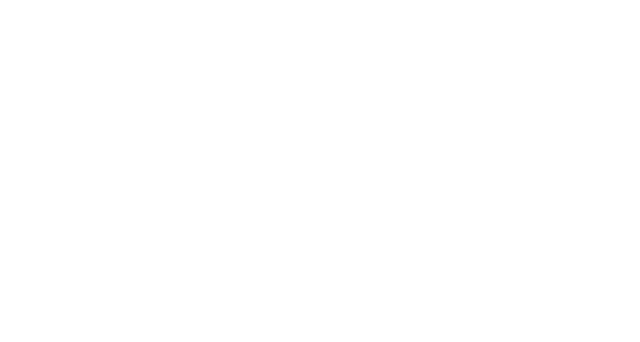
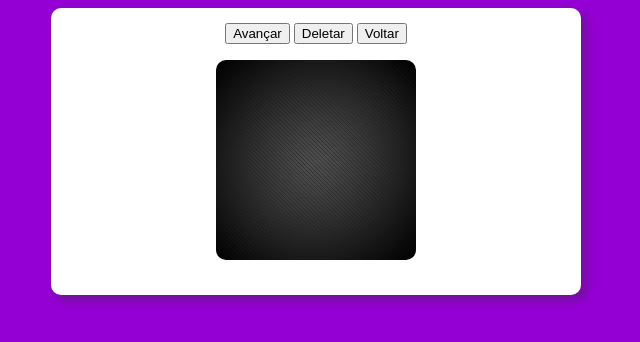
Before and after one commit to Ronaldss/ebook, a plain HTML site: page index.html in a window 1280 px wide. Shown: the whole page, without its empty margins (324-964 px from the left). Drawn offline with Linux system fonts and the light colour scheme.

Commit message:
Funcionalidades básicas buttons funcionando com bug.

```diff
--- a/index.html
+++ b/index.html
@@ -6,7 +6,78 @@
     <meta http-equiv="X-UA-Compatible" content="ie=edge">
     <title>EBOOK</title>
 </head>
-<body>
+<style>
+    body{
+        background-color: DarkViolet;
+    }
+    section {
+        background: white;
+        border-radius: 10px;
+        padding: 15px;
+        width: 500px;
+        margin: auto;         /* Centralizando a TAG */
+        *text-align: center;  /* Centralizando o texto */
+        box-shadow: 5px 5px 10px rgba(49, 49, 49, 0.383)
+    }
+    div{
+        text-align: center;
+    }
+</style>
+<body onload="gerarInicial()">
+    <script>
+        function gerarInicial(){
+            var aqui = document.querySelector("p#casa")
+            var obj = document.createElement("img")
+            obj.setAttribute(`src`,`1000.png`)
+            obj.setAttribute('id','idImg')
+            obj.style.height = '200px'
+            obj.style.borderRadius = '5%'
+            aqui.appendChild(obj)
+        }
 
+        x = 0
+        var pag = []
+        pag[0] = "0.gif"
+        pag[1] = "1.png"
+        pag[2] = "2.gif"
+        function exibirImg(){
+            var aqui = document.querySelector("p#casa")
+            var obj = document.createElement("img")
+            obj.setAttribute(`src`,`${pag[x]}`)
+            obj.setAttribute('id','idImg')
+            obj.style.height = '200px'
+            aqui.appendChild(obj)
+            delet()
+        }
+        function avancar(){
+            exibirImg()
+            x++
+            if (x>=3){
+                x = 0
+            }
+        }
+        function voltar(){
+            if (x<=-1){
+                x = 2
+            }
+            exibirImg()
+            x--
+        }
+        function delet(){
+            var node = document.getElementById("idImg")
+            if (node.parentNode) {
+            node.parentNode.removeChild(node)
+            }else{console.log("Não havia nada aqui!")}
+        }
+    </script>
+    <!-- <input type="button" value="Exibir" onclick="exibirImg()"> -->
+    <section>
+        <div>
+            <input type="button" value="Avançar" onclick="avancar()">
+            <input type="button" onclick="delet()" value="Deletar">
+            <input type="button" value="Voltar" onclick="voltar()">
+            <p id="casa"></p>
+        </div>
+    </section>
 </body>
 </html>
```
Also changed, not shown: 0.gif (added), 1.png (added), 1000.png (added), 2.gif (added).
